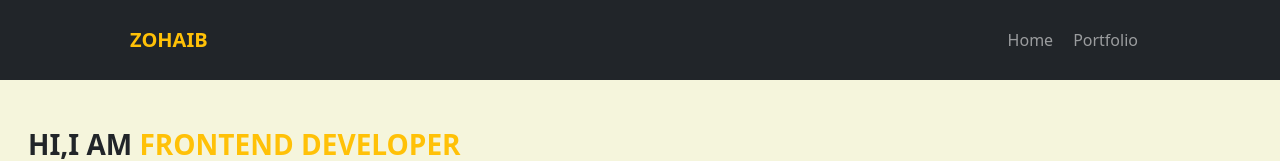
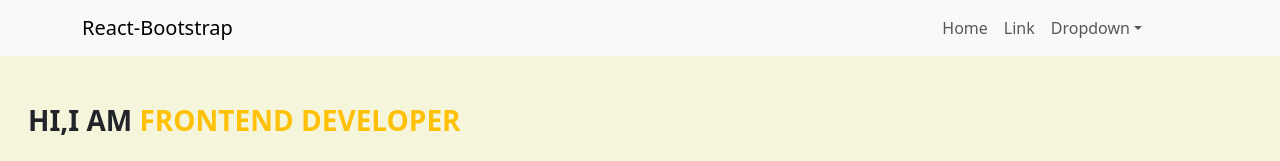
Before and after one commit to zohaib6262/my-portfolio-app, a React (Create React App) app: page / in a window 1280 px wide. Shown: the top 161 px of the page. Built offline with nearby package versions, Linux system fonts and the light colour scheme.

Commit message:
navbar changes

```diff
--- a/src/components/NavBar/Navbar.jsx
+++ b/src/components/NavBar/Navbar.jsx
@@ -1,37 +1,68 @@
-import React from "react";
+// import React from "react";
+// import Nav from "react-bootstrap/Nav";
+// import Navbar from "react-bootstrap/Navbar";
+// import styles from "./NavBar.module.css";
+// import { Container } from "react-bootstrap";
+// const NavBar = () => {
+//   return (
+//     <Container fluid className={`${styles.mainNavBar} ${"bg-dark "}`}>
+//       <Navbar expand="lg" data-bs-theme="dark" className={` ${"bg-dark"}`}>
+//         <Navbar.Brand
+//           href="/"
+//           className={` ${"text-warning text-uppercase fw-bold mx-5"}`}
+//         >
+//           Zohaib
+//         </Navbar.Brand>
+//         <Navbar.Toggle aria-controls="basic-navbar-nav" />
+//         <Navbar.Collapse id="basic-navbar-nav w-75">
+//           <Nav className="me-auto"></Nav>
+//           <Nav className="mx-5 ">
+//             <Nav.Link href="/" className="me-1">
+//               Home
+//             </Nav.Link>
+//             <Nav.Link href="/portfolio" className="me-1">
+//               Portfolio
+//             </Nav.Link>
+//           </Nav>
+//         </Navbar.Collapse>
+//       </Navbar>
+//     </Container>
+//   );
+// };
+
+// export default NavBar;
+import Container from "react-bootstrap/Container";
 import Nav from "react-bootstrap/Nav";
 import Navbar from "react-bootstrap/Navbar";
-import styles from "./NavBar.module.css";
-import { Container } from "react-bootstrap";
-const NavBar = () => {
+import NavDropdown from "react-bootstrap/NavDropdown";
+
+function NavBar() {
   return (
-    <Navbar
-      expand="lg"
-      data-bs-theme="dark"
-      className={`${styles.mainNavBar} ${"bg-dark "}`}
-    >
+    <Navbar expand="lg" className="bg-body-tertiary w-100">
       <Container>
-        <Navbar.Brand
-          href="/"
-          className={` ${"text-warning text-uppercase fw-bold mx-5"}`}
-        >
-          Zohaib
-        </Navbar.Brand>
+        <Navbar.Brand href="#home">React-Bootstrap</Navbar.Brand>
         <Navbar.Toggle aria-controls="basic-navbar-nav" />
-        <Navbar.Collapse id="basic-navbar-nav w-75">
+        <Navbar.Collapse id="basic-navbar-nav">
           <Nav className="me-auto"></Nav>
-          <Nav className="mx-5 ">
-            <Nav.Link href="/" className="me-1">
-              Home
-            </Nav.Link>
-            <Nav.Link href="/portfolio" className="me-1">
-              Portfolio
-            </Nav.Link>
+          <Nav className="me-5">
+            <Nav.Link href="#home">Home</Nav.Link>
+            <Nav.Link href="#link">Link</Nav.Link>
+            <NavDropdown title="Dropdown" id="basic-nav-dropdown">
+              <NavDropdown.Item href="#action/3.1">Action</NavDropdown.Item>
+              <NavDropdown.Item href="#action/3.2">
+                Another action
+              </NavDropdown.Item>
+              <NavDropdown.Item href="#action/3.3">Something</NavDropdown.Item>
+              <NavDropdown.Divider />
+              <NavDropdown.Item href="#action/3.4">
+                Separated link
+              </NavDropdown.Item>
+            </NavDropdown>
           </Nav>
         </Navbar.Collapse>
       </Container>
     </Navbar>
   );
-};
+}
 
 export default NavBar;
```
